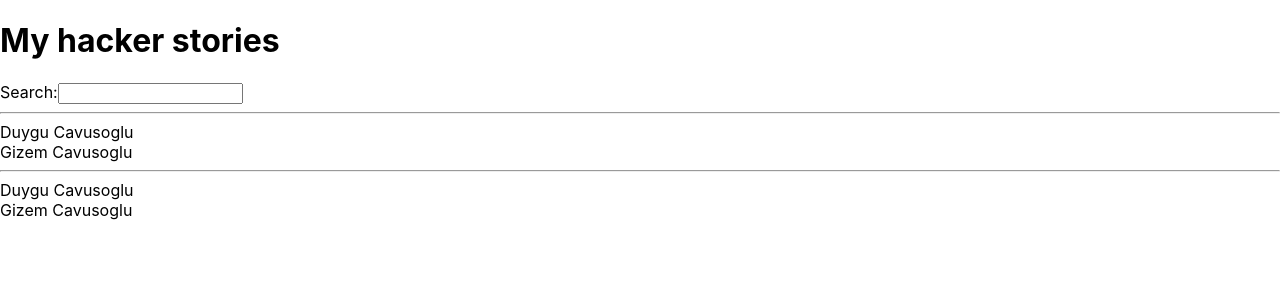
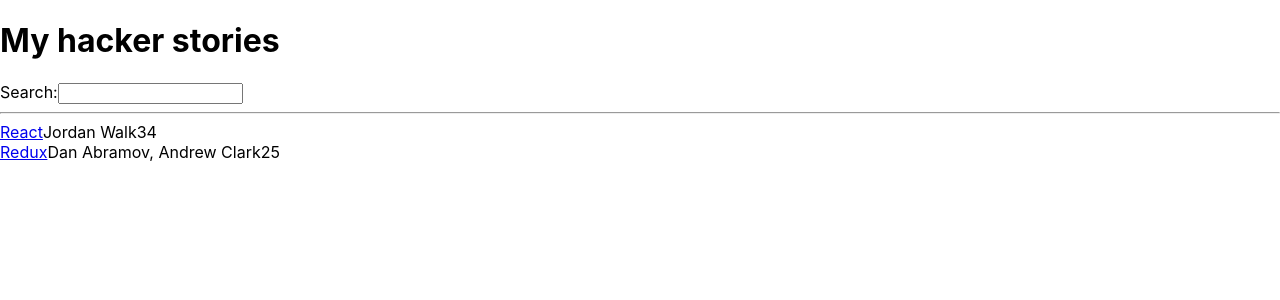
Before and after one commit to dcavusoglu/hacker-stories, a React (Create React App) app: page / in a window 1280 px wide. Shown: the top 300 px of the page. Built offline with nearby package versions, Linux system fonts and the light colour scheme.

Commit message:
component definition

```diff
--- a/src/App.js
+++ b/src/App.js
@@ -37,40 +37,26 @@
 console.log(gizem.getName());
 
 
-function App() {
-  return (
+const App = () => (
     <div>
       <h1>My hacker stories</h1>
       <label htmlFor='search'>Search:</label>
       <input id='search' type="text"/>
       <hr/>
       <List/>
-       <hr/>
-      <List/>
     </div>
-  );
-}
+)
 
-function List() {
-
-    // list.map(item => {
-    //     return <div key={item.objectID}>
-    //       <span>
-    //         <a href={item.url}>{item.title}</a>
-    //       </span>
-    //       <span>{item.author}</span>
-    //       <span>{item.num_comments}</span>
-    //       <span>{item.points}</span>
-    //     </div>
-    //   })
-  const duygu = new Developer('Duygu', 'Cavusoglu');
-  const gizem = new Developer('Gizem', 'Cavusoglu');
-  return (
-    <div>
-      {duygu.getName()}
-      <br/>
-      {gizem.getName()}
-    </div>
-  )
-}
+const List = () => (
+    list.map(item => (
+        <div key={item.objectID}>
+          <span>
+            <a href={item.url}>{item.title}</a>
+          </span>
+          <span>{item.author}</span>
+          <span>{item.num_comments}</span>
+          <span>{item.points}</span>
+        </div>
+    ))
+)
 export default App;
```
